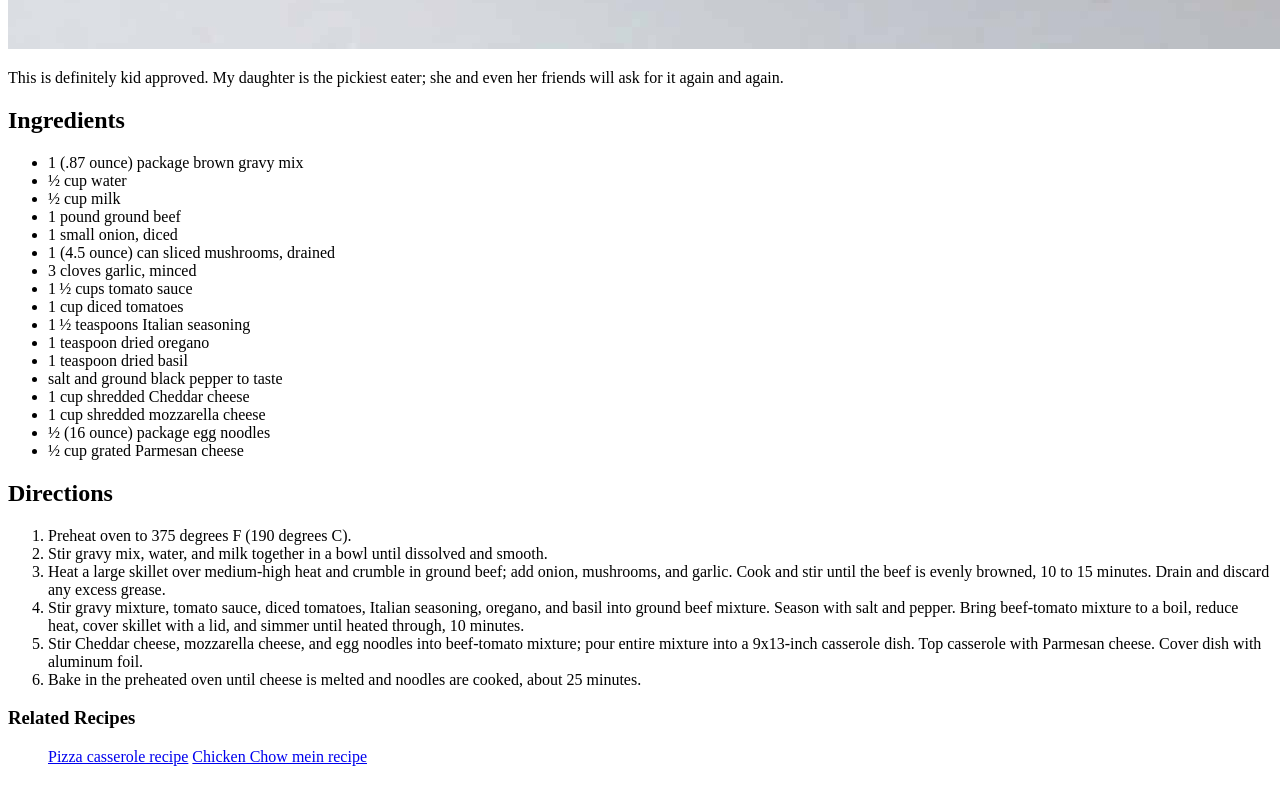
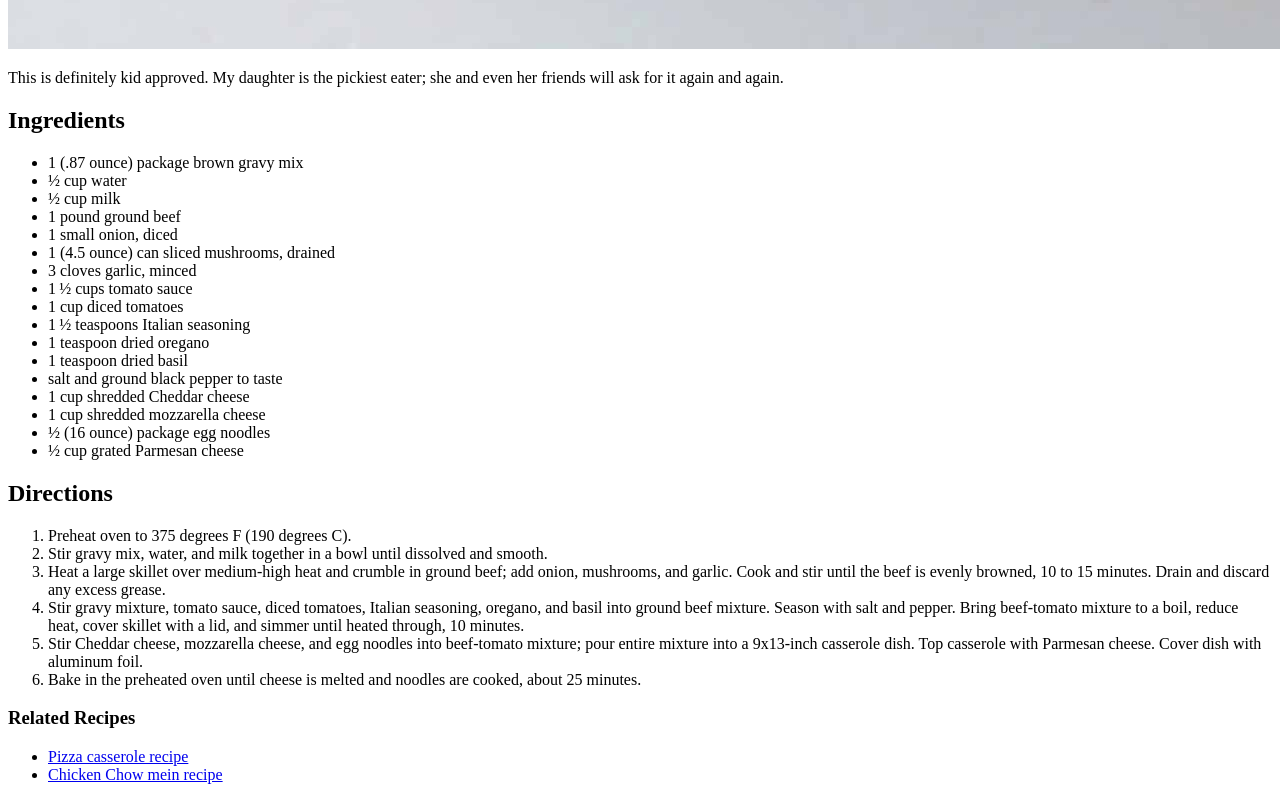
Before and after one commit to Shukrullahshirzad/odin-recipes, a plain HTML site: page cheesyBeef.html in a window 1280 px wide. Shown: the part 3349-4149 px from the top of the page. Drawn offline with Linux system fonts and the light colour scheme.

Commit message:
add list items to recipe links

```diff
--- a/cheesyBeef.html
+++ b/cheesyBeef.html
@@ -41,8 +41,8 @@
   </ol>
   <h3>Related Recipes</h3>
   <ul>
-    <a href="index.html">Pizza casserole recipe</a>
-    <a href="./chickenChowmein.html"> Chicken Chow mein recipe</a>
+    <li><a href="index.html">Pizza casserole recipe</a></li>
+    <li><a href="./chickenChowmein.html"> Chicken Chow mein recipe</a></li>
   </ul>
 
 </body>
```
